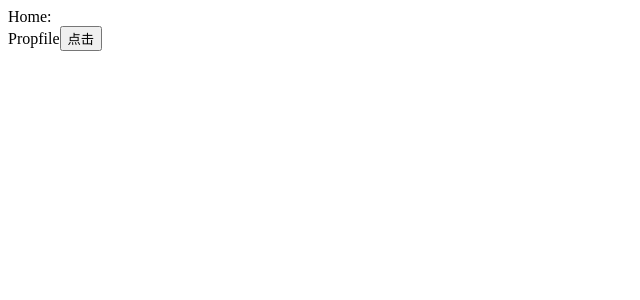
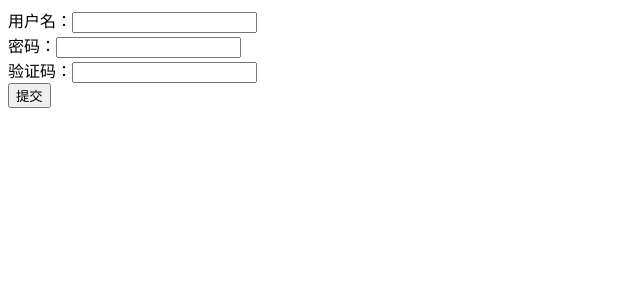
Before and after one commit to LionX-S/learn-react, a React (Create React App) app: page / in a window 1280 px wide. Shown: the top 300 px of the page, without its empty margins (0-640 px from the left). Built offline with nearby package versions, Linux system fonts and the light colour scheme.

Commit message:
feat(master):refs、受控于非受控组件

```diff
--- /dev/null
+++ b/src/9.受控和非受控组件/3.受控组件多输入.js
@@ -0,0 +1,56 @@
+import React, { PureComponent } from 'react'
+
+export default class App extends PureComponent {
+  constructor(props){
+    super(props);
+    this.state = {
+      username:'',
+      password:'',
+      vaild:''
+    }
+  }
+  render() {
+    return (
+      <div>
+         <form onSubmit={e => this.handleSubmit(e)}>
+          <label htmlFor="username">
+            用户名：
+            {/* 就是通过监听事件来改变state的值，然后再把state的值渲染到dom树中，这就是受控组件，数据流是单向的 */}
+            <input type="text" id='username' name='username' onChange={e => this.handleChange(e)} value={this.state.username}/>
+          </label>
+          <br/>
+          <label htmlFor="password">
+            密码：
+            {/* 就是通过监听事件来改变state的值，然后再把state的值渲染到dom树中，这就是受控组件，数据流是单向的 */}
+            <input type="text" id='password' name='password' onChange={e => this.handleChange(e)} value={this.state.password}/>
+          </label>
+          <br/>
+          <label htmlFor="vaild">
+            验证码：
+            {/* 就是通过监听事件来改变state的值，然后再把state的值渲染到dom树中，这就是受控组件，数据流是单向的 */}
+            <input type="text" id='vaild' name='vaild' onChange={e => this.handleChange(e)} value={this.state.vaild}/>
+          </label>
+          <br/>
+          <input type="submit" value='提交' onClick={() => this.handleClick()}/>
+        </form>
+      </div>
+    )
+  }
+
+  // 多输入可以将公共方法抽离 如change方法
+  handleChange(event){
+    this.setState({
+      // es6语法 计算属性
+      [event.target.name]:event.target.value
+    });
+  }
+
+  handleClick(){
+    const {username,password,vaild} = this.state;
+    console.log(username,password,vaild);
+  }
+
+  handleSubmit(event){
+    event.preventDefault();
+  }
+}
--- a/src/index.js
+++ b/src/index.js
@@ -12,8 +12,9 @@ import ReactDOM from 'react-dom';
 // import App from './8.react性能优化/1.列表中keys的作用';
 // import App from './8.react性能优化/2.组件嵌套的render调用优化';
 // import App from './7.setState的使用/5.setState不可变的力量';
-import App from './3.组件的数据传递/6.全局事件传递';
-
+// import App from './3.组件的数据传递/6.全局事件传递';
+// import App from './9.受控和非受控组件/1.refs的使用';
+import App from './9.受控和非受控组件/3.受控组件多输入'
 ReactDOM.render(
     <App />,
   document.getElementById('root')
```
Also changed, not shown: src/3.组件的数据传递/6.兄弟组件通信(全局事件).js (renamed from src/3.组件的数据传递/6.全局事件传递.js, +7 -1 lines), src/9.受控和非受控组件/1.refs的使用.js (added, +31 -0 lines), src/9.受控和非受控组件/2.受控组件的基本使用.js (added, +31 -0 lines), src/9.受控和非受控组件/4.非受控组件.js (added, +24 -0 lines), 1 other file (tests, documents, lock files or other folders).
